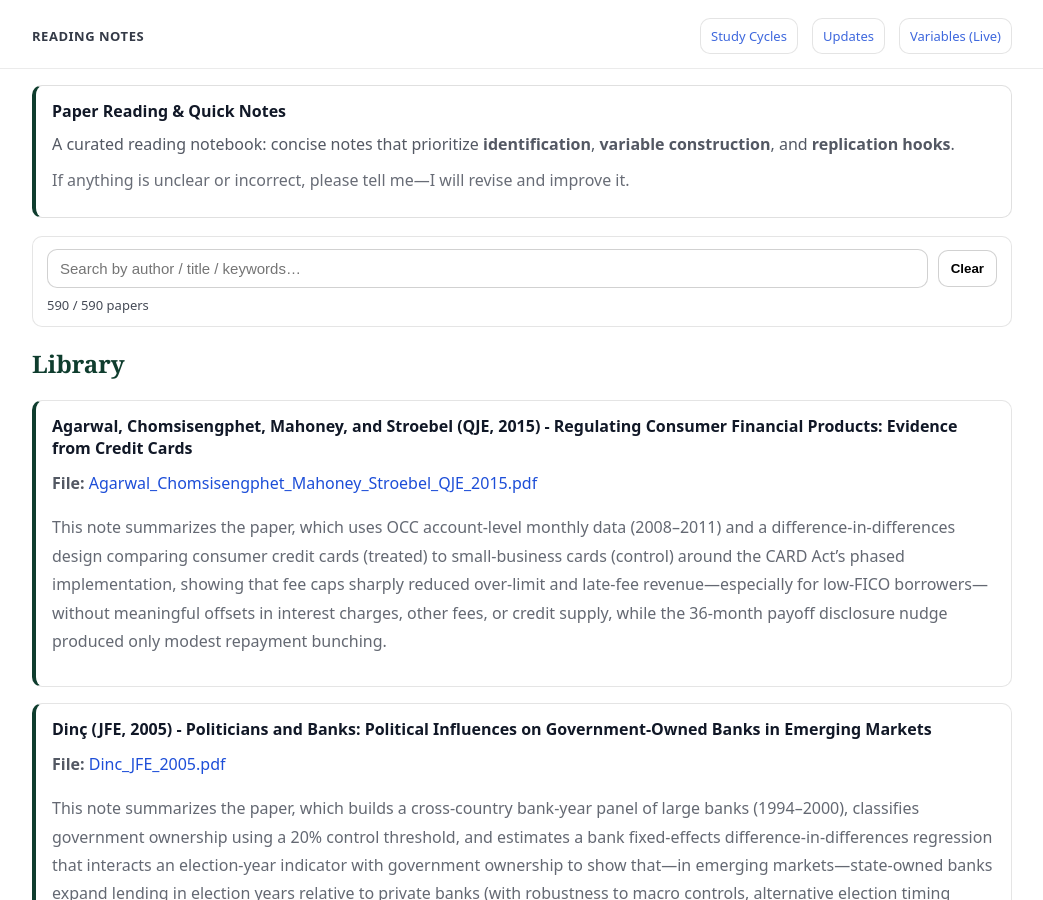
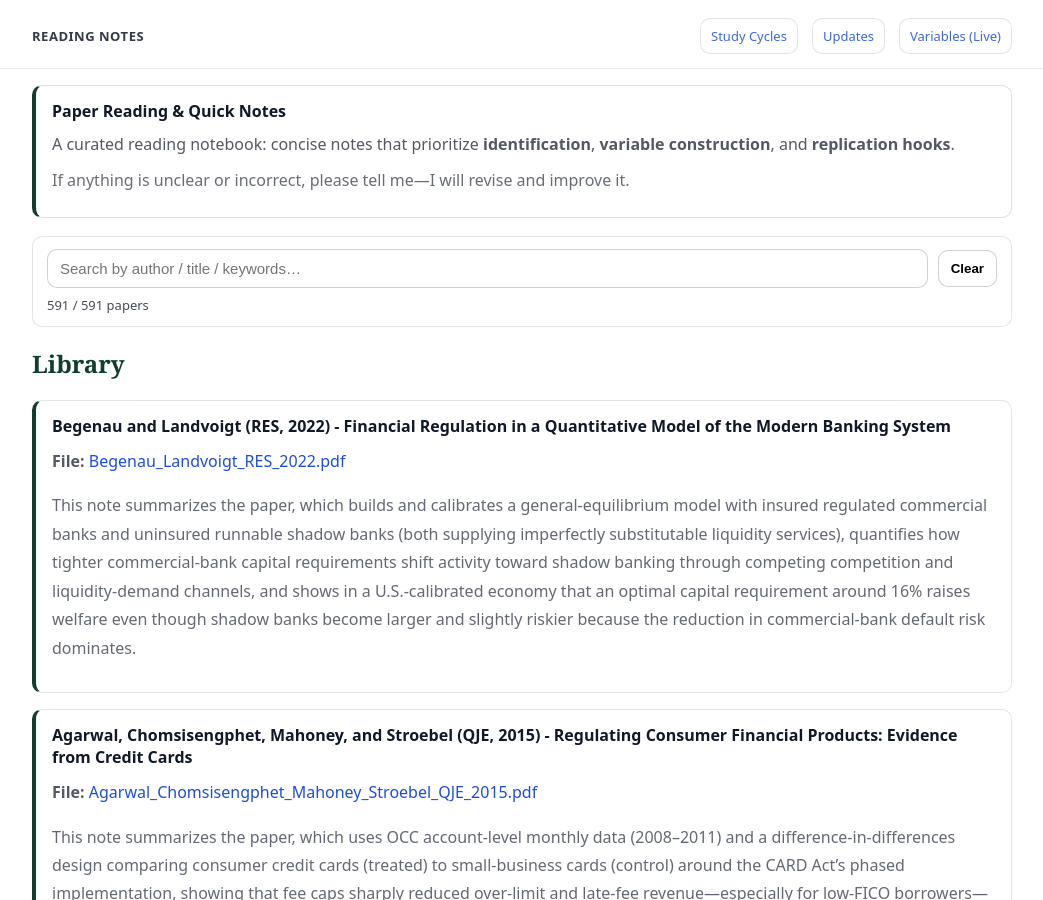
Before and after one commit to yaxinzn/study-archive, a Jekyll site: the page built from reading/index.md, in a window 1280 px wide and 900 px high. Shown: the whole window, without its empty margins (118-1161 px from the left). Built offline with Jekyll 4.4.1, drawn with Linux system fonts in a browser that asks for light colours.

Commit message:
Reading: add/update Begenau_Landvoigt_RES_2022.pdf

```diff
--- a/_data/reading.yml
+++ b/_data/reading.yml
@@ -1,3 +1,7 @@
+- title: "Begenau and Landvoigt (RES, 2022) - Financial Regulation in a Quantitative Model of the Modern Banking System"
+  file: "Begenau_Landvoigt_RES_2022.pdf"
+  desc: "This note summarizes the paper, which builds and calibrates a general-equilibrium model with insured regulated commercial banks and uninsured runnable shadow banks (both supplying imperfectly substitutable liquidity services), quantifies how tighter commercial-bank capital requirements shift activity toward shadow banking through competing competition and liquidity-demand channels, and shows in a U.S.-calibrated economy that an optimal capital requirement around 16% raises welfare even though shadow banks become larger and slightly riskier because the reduction in commercial-bank default risk dominates."
+
 - title: "Agarwal, Chomsisengphet, Mahoney, and Stroebel (QJE, 2015) - Regulating Consumer Financial Products: Evidence from Credit Cards"
   file: "Agarwal_Chomsisengphet_Mahoney_Stroebel_QJE_2015.pdf"
   desc: "This note summarizes the paper, which uses OCC account-level monthly data (2008–2011) and a difference-in-differences design comparing consumer credit cards (treated) to small-business cards (control) around the CARD Act’s phased implementation, showing that fee caps sharply reduced over-limit and late-fee revenue—especially for low-FICO borrowers—without meaningful offsets in interest charges, other fees, or credit supply, while the 36-month payoff disclosure nudge produced only modest repayment bunching."
```
Also changed, not shown: 1 other file.
